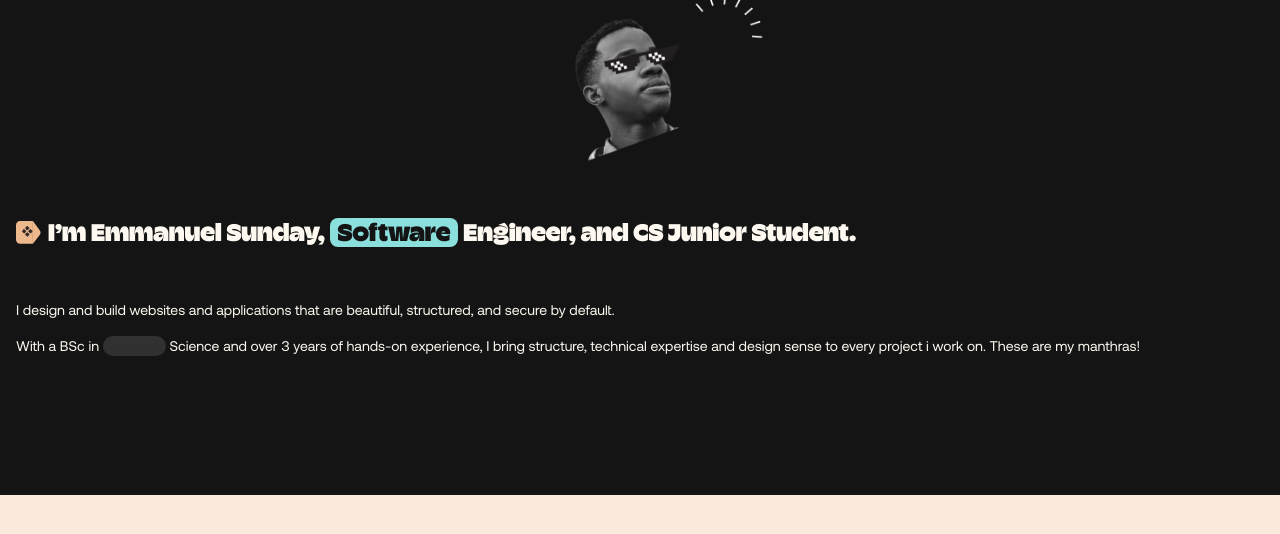
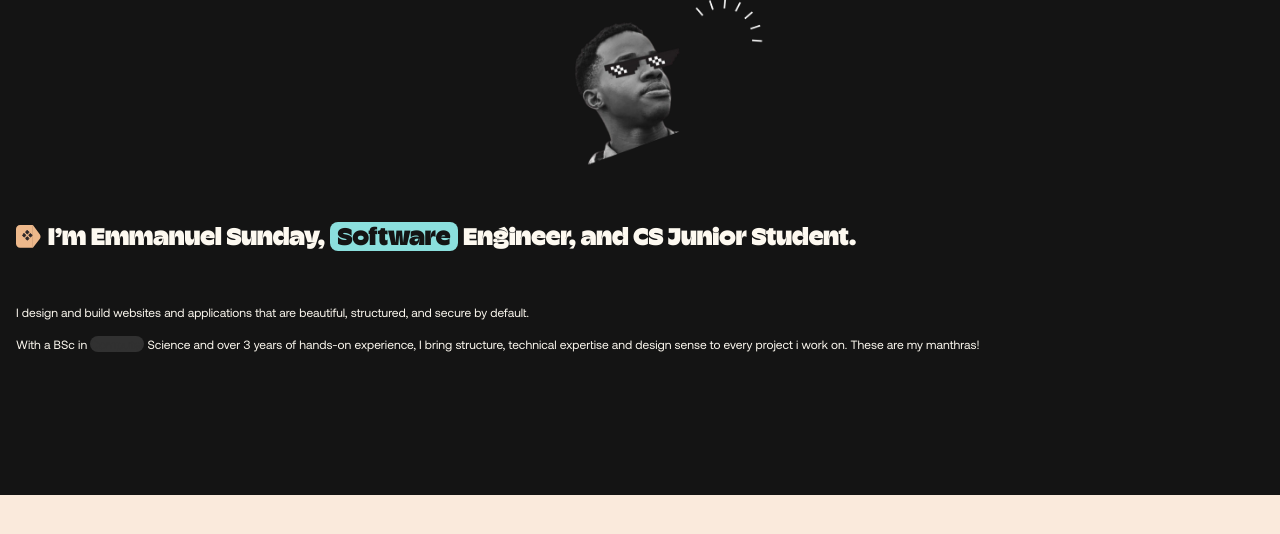
Before and after one commit to ebubesunday16/The-Software-Engineer-You-Wished-You-Hired, a Next.js app: page / in a window 1280 px wide. Shown: the part 5105-5639 px from the top of the page. Built offline with nearby package versions, Linux system fonts and the light colour scheme.

Commit message:
Update Introduction.tsx

```diff
--- a/component/LandingPage/Introduction.tsx
+++ b/component/LandingPage/Introduction.tsx
@@ -64,7 +64,7 @@
               <span className='text-2xl font-champBlack text-brand-white'>I’m Emmanuel Sunday, <span className='bg-[#8BDFDD] text-brand-black px-2 rounded-[8px] '>Software</span> Engineer,  and CS Junior Student.</span>
             </div>
 
-            <div className='space-y-4 text-brand-white text-sm'>
+            <div className='space-y-4 text-brand-white text-xs'>
               <motion.p
               ref={stickRef}
 
```
